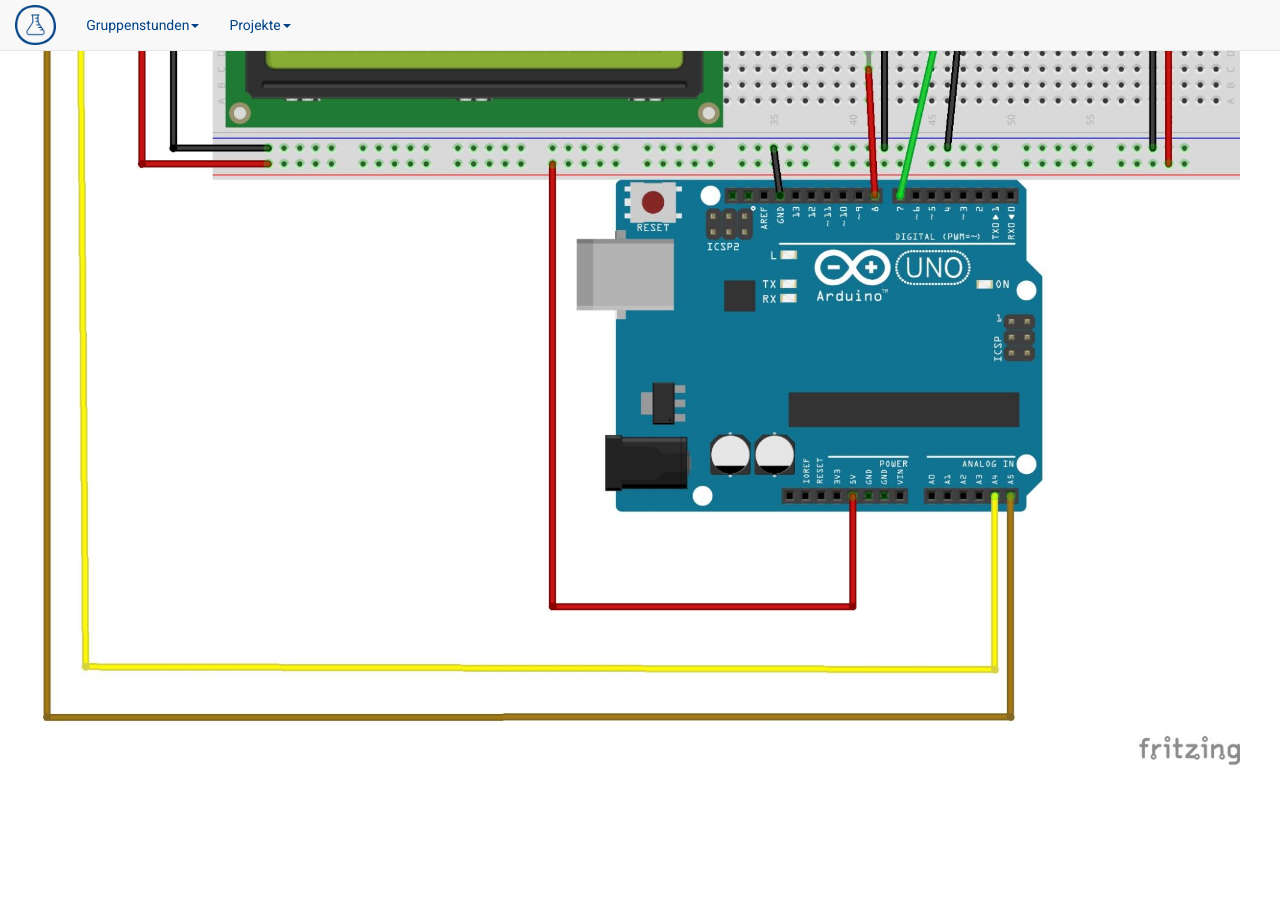
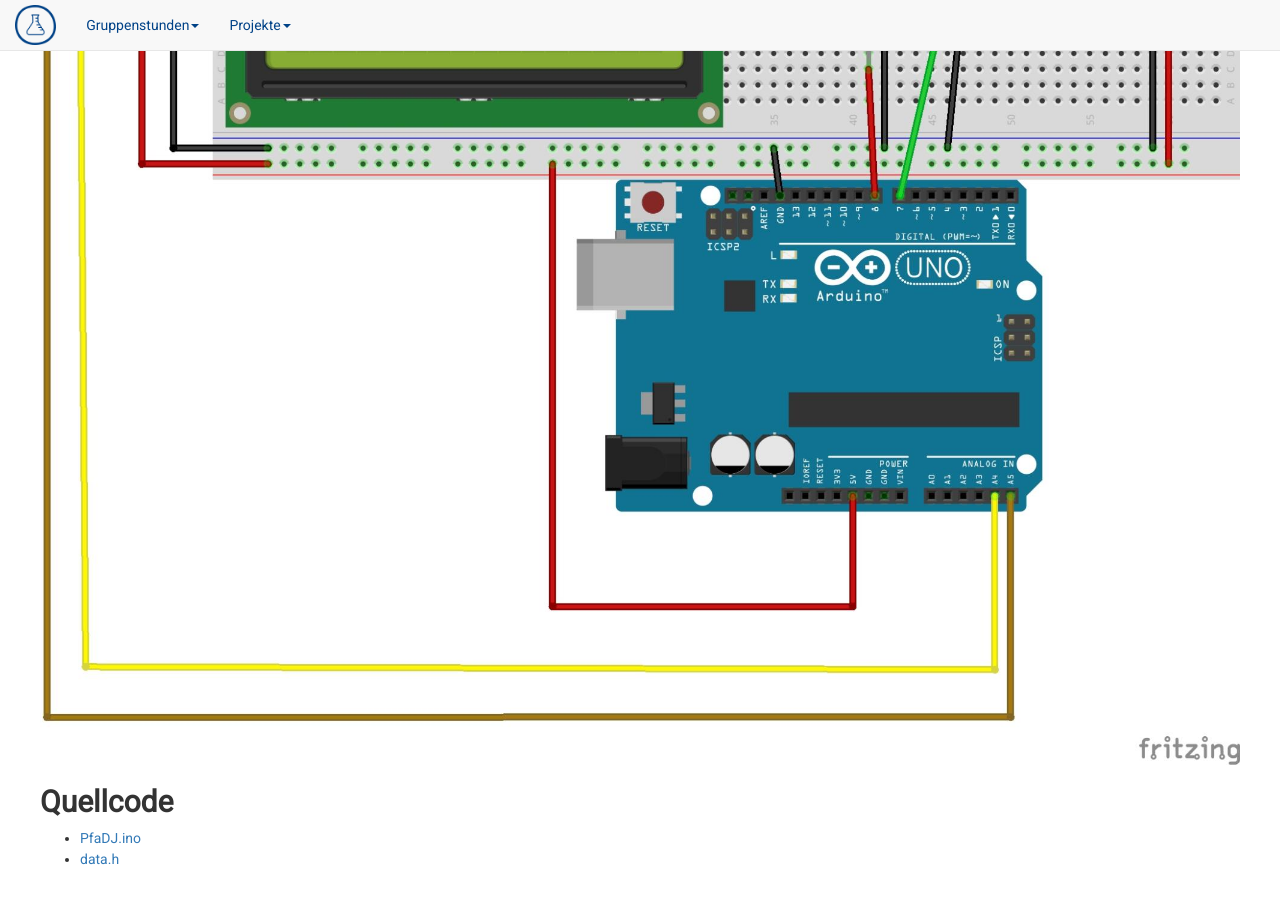
Before and after one commit to vcp-scoutlab/vcp-scoutlab.github.io, a Jekyll site: the page built from scoutlab-2016/PfaDJ/pfadj.md, in a window 1280 px wide and 900 px high, scrolled down 1242 px. Built offline with Jekyll 4.4.1, drawn with Linux system fonts in a browser that asks for light colours; before the commit the page ends 2037 px from its top, so only the background shows below that.

Commit message:
Links zum Quellcode eingefügt

```diff
--- a/scoutlab-2016/PfaDJ/pfadj.md
+++ b/scoutlab-2016/PfaDJ/pfadj.md
@@ -55,3 +55,8 @@
 Sonderzeichen Workaround für die Sonderzeichen (eigene Zeichen gezeichnet)
 
 ![Aufbau PfaDJ](images/aufbau_pfadj.jpg)
+
+## Quellcode
+
+- [PfaDJ.ino](code/PfaDJ.ino)
+- [data.h](code/data.h)
```
